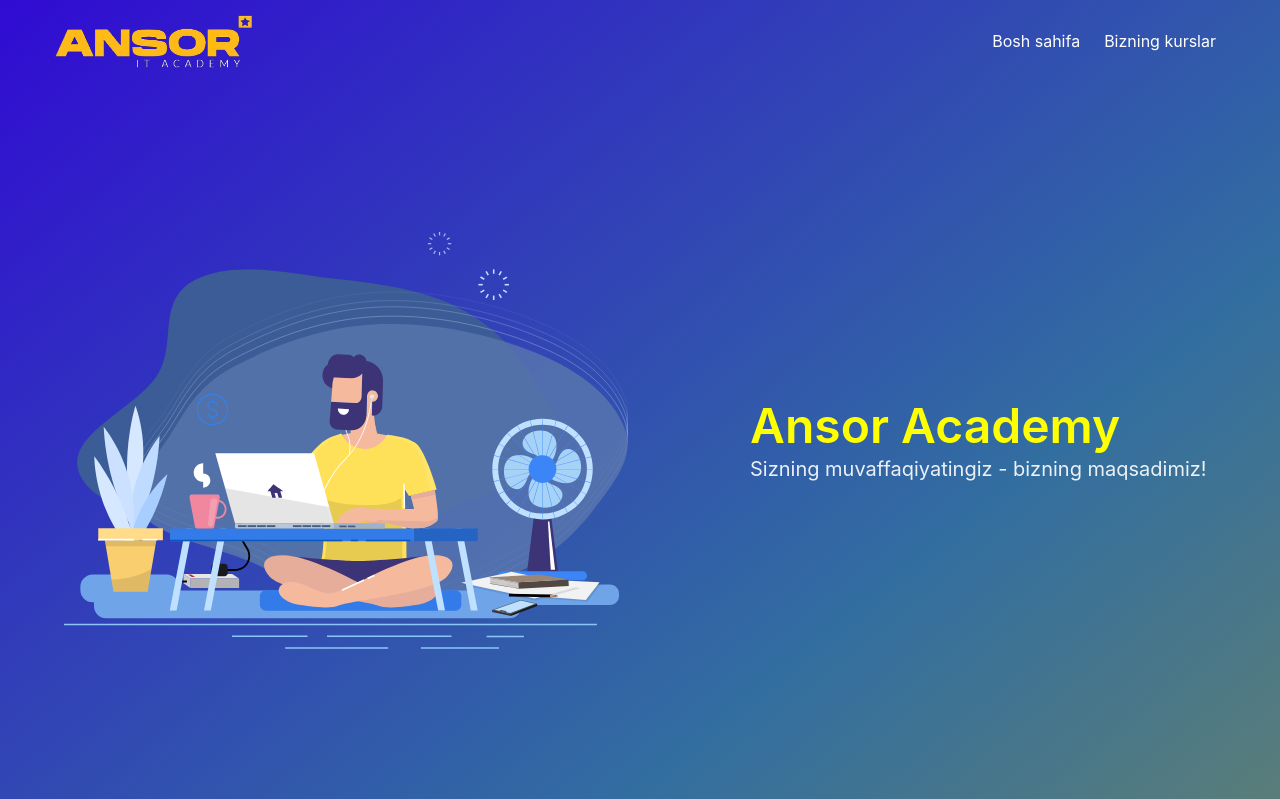
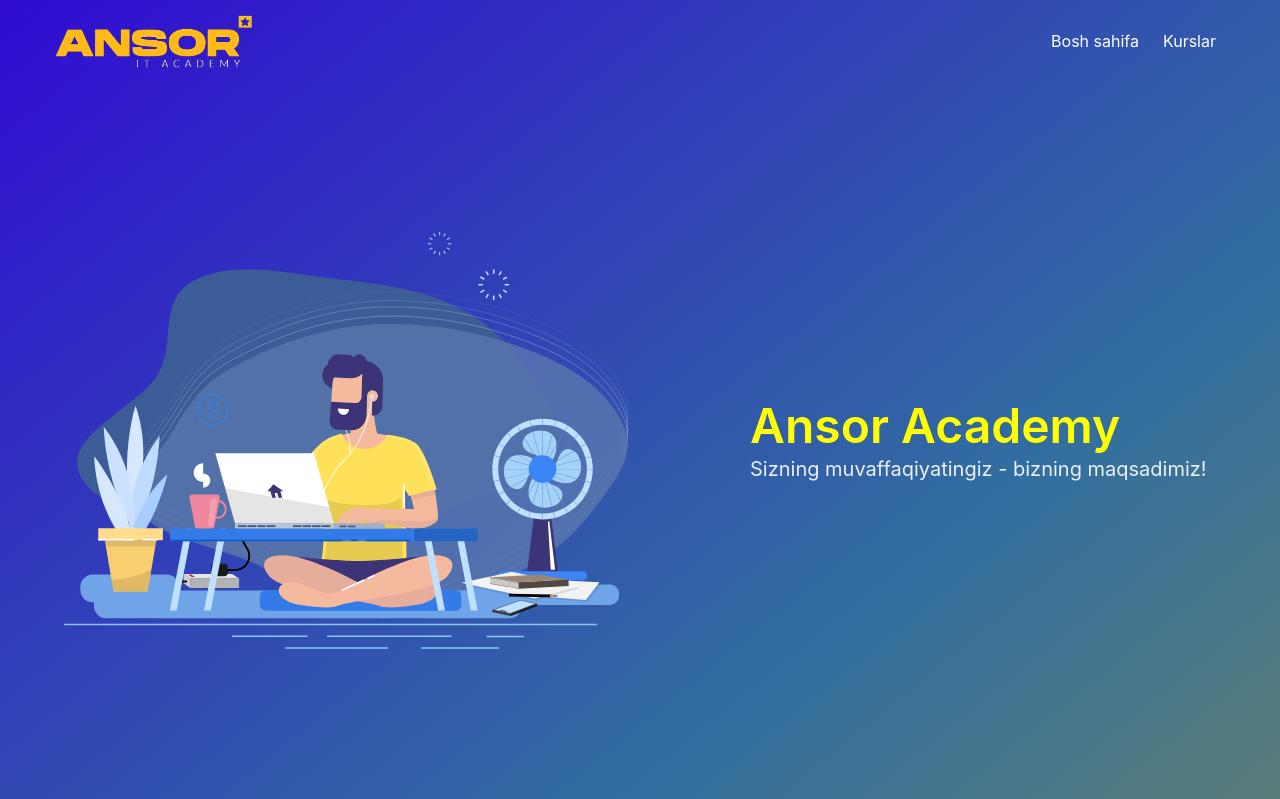
Before and after one commit to muslimbek77/Ansor, a Django app: page / in a window 1280 px wide. Shown: the top 799 px of the page. Run offline with Django 3.2, Linux system fonts and the light colour scheme; data that the repository does not hold is empty.

Commit message:
Update base.html
Hello

Co-Authored-By: Madiyorbek Odilov <125670478+madiyorbekodilov@users.noreply.github.com>

```diff
--- a/templates/base.html
+++ b/templates/base.html
@@ -28,7 +28,7 @@
                 <div class="navbar-menu">
                     <div class="navbar-end">
                         <a href="{% url 'home' %}" class="navbar-item">Bosh sahifa</a>
-                        <a href="#courses" class="navbar-item">Bizning kurslar</a>
+                        <a href="#courses" class="navbar-item">Kurslar</a>
                     </div>
                 </div>
             </div>
```
